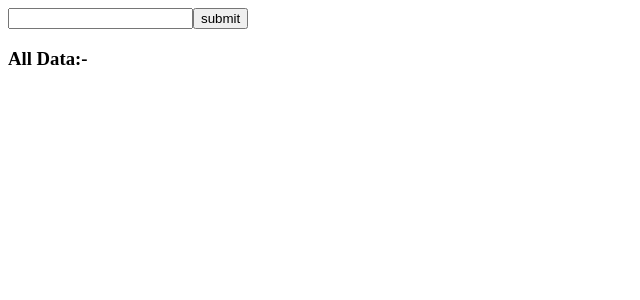
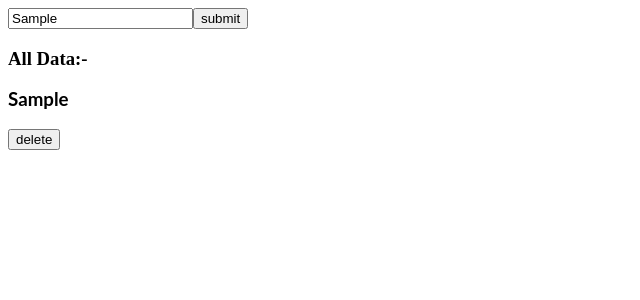
Before and after one commit to sarvaiyayash90/react-hrcb8y, a React (Create React App) app: page / in a window 1280 px wide. Both pictures are taken after typing "Sample" into the empty fields and a click on the button "submit". Shown: the top 300 px of the page, without its empty margins (0-640 px from the left). Built offline with nearby package versions, Linux system fonts and the light colour scheme.

Commit message:
1 file modified

```diff
--- a/src/In_Data.js
+++ b/src/In_Data.js
@@ -5,7 +5,6 @@ const In_Data = () => {
   const [data, setdata] = useState([]);
 
   const oninputChange = e => {
-    console.log('data', e.target.value);
     setusername(e.target.value);
   };
 
@@ -17,13 +16,17 @@ const In_Data = () => {
     setdata([...data, dd]);
   };
 
+  const deleteData = data => {
+    console.log('data', data);
+  };
+
   return (
     <>
       <input
         type="text"
         name="username"
         value={username}
-        onBlur={e => oninputChange(e)}
+        onChange={e => oninputChange(e)}
       />
       <button type="submit" onClick={e => submitData(e)}>
         submit
@@ -31,7 +34,18 @@ const In_Data = () => {
       <h3>
         All Data:-
         {data.map((item, index) => {
-          return <p key={index}>{item.username}</p>;
+          return (
+            <>
+              <p key={index}>{item.username}</p>
+              <button
+                onClick={index => {
+                  deleteData(index);
+                }}
+              >
+                delete
+              </button>
+            </>
+          );
         })}
       </h3>
     </>
```
